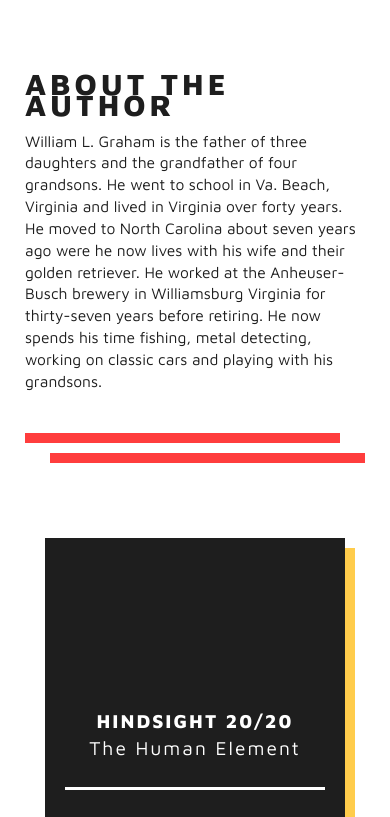
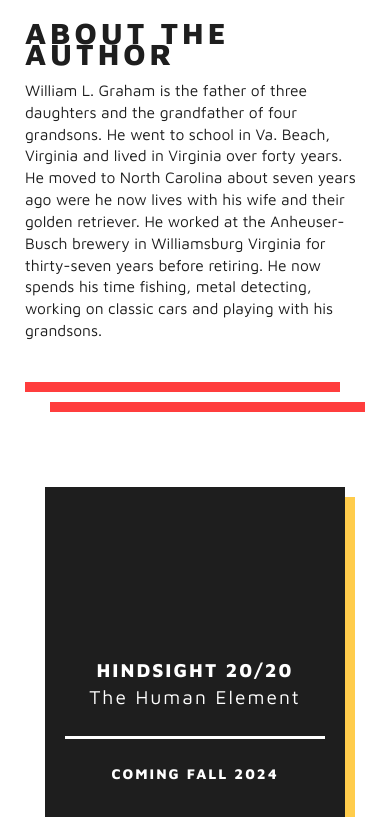
Before and after one commit to mmcdermott18/wlg, a website built with webpack: page index.html in a window 390 px wide. Shown: the part 2180-2997 px from the top of the page. Built offline with nearby package versions, Linux system fonts and the light colour scheme.

Commit message:
Update style.css

```diff
--- a/css/style.css
+++ b/css/style.css
@@ -91,7 +91,7 @@ textarea {
     red: #FF3D3D
     yellow: #FFCC4B
     blue: #0057FF
-    light grey: #D9D9D9;
+    light grey: #D9D9D9
 
 
    ====== */
@@ -747,6 +747,7 @@ a.button:hover {
     grid-column-start: 2;
     grid-column-end: 5;
     padding: 0;
+    margin-top: 0;
   }
   #next {
     margin: 50px;
```
